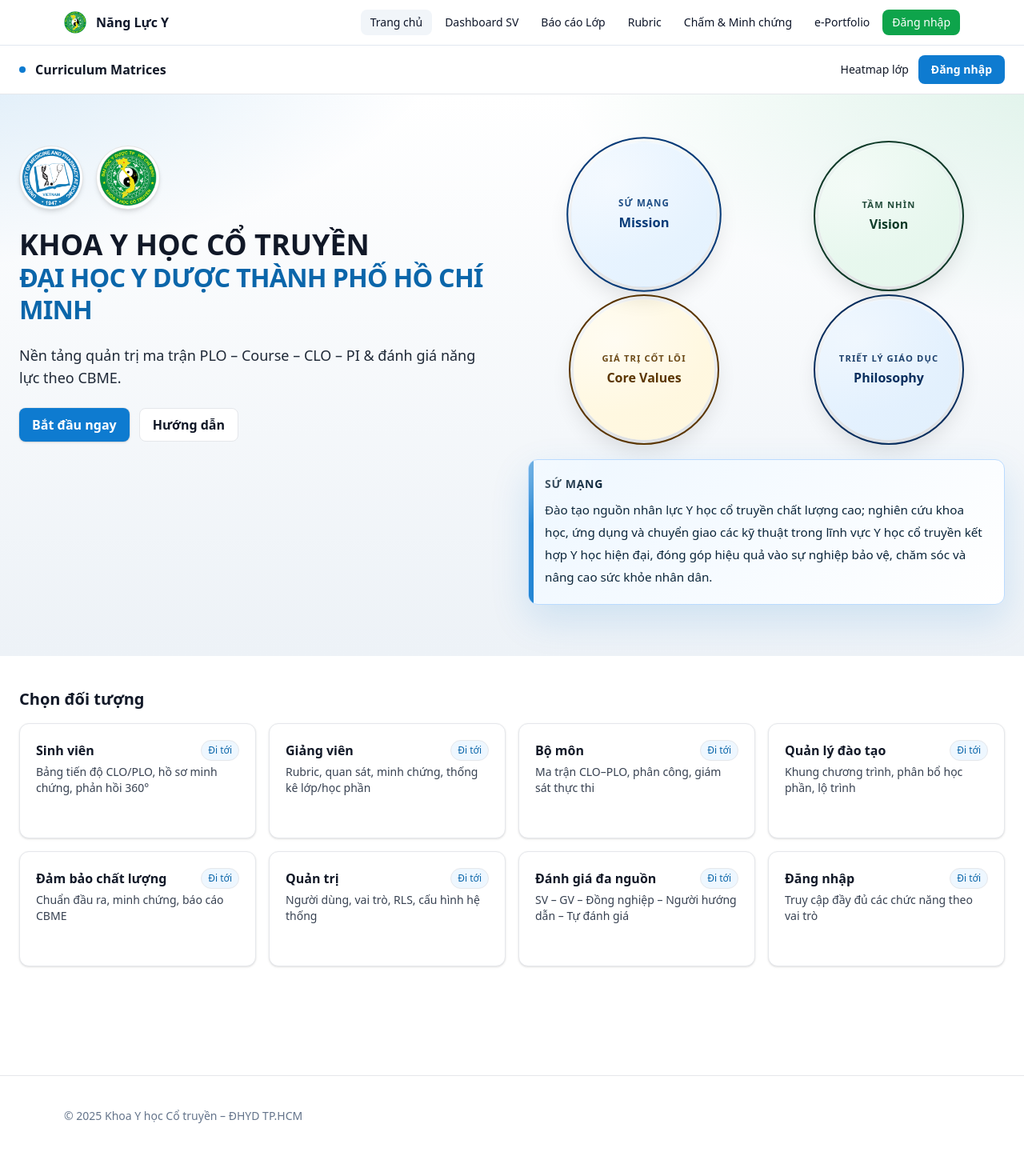
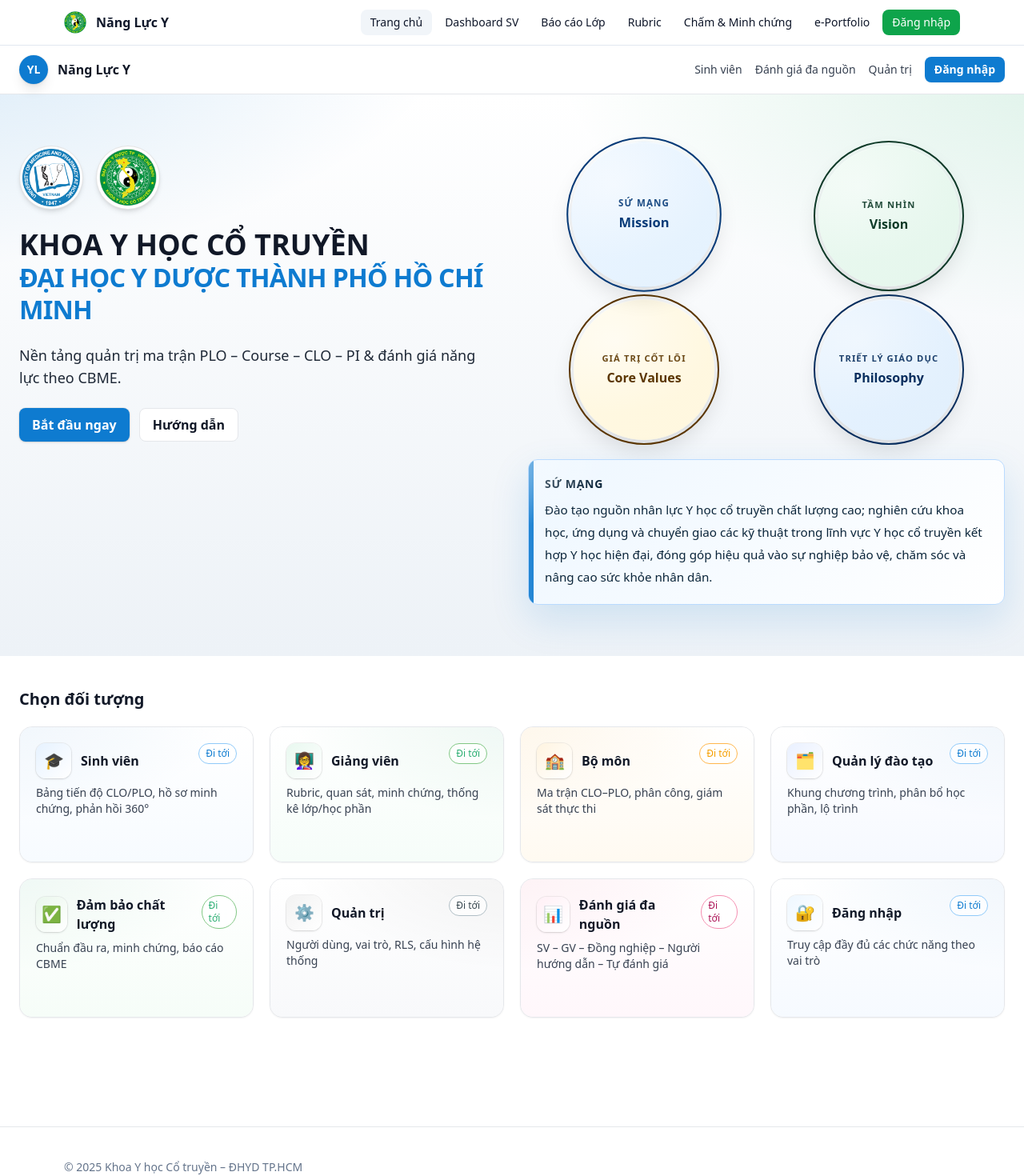
Before and after one commit to vophong90/CBME_Atlas, a Next.js app: page / in a window 1280 px wide. Shown: the top 1470 px of the page at 80% size. Before the commit the page ends 1445 px from the top, so only its background shows below. Built offline with nearby package versions, Linux system fonts and the light colour scheme; no server answers.

Commit message:
Update page.tsx

```diff
--- a/app/page.tsx
+++ b/app/page.tsx
@@ -42,21 +42,28 @@
 
   return (
     <div className="bg-white text-gray-900">
-      {/* NAV (đơn giản, dùng TopNav hiện có nếu bạn muốn thống nhất) */}
-      <header className="sticky top-0 z-40 bg-white border-b border-gray-200">
+      {/* NAV: chỉ còn 1 header, thay menu theo yêu cầu */}
+      <header className="sticky top-0 z-40 bg-white/90 backdrop-blur border-b border-gray-200">
         <nav className="max-w-7xl mx-auto px-4 md:px-6 py-3 flex items-center justify-between">
-          <Link href="/" className="flex items-center gap-3 font-bold">
-            <span className="inline-block w-2 h-2 rounded-full bg-brand-600" />
-            <span>Curriculum Matrices</span>
+          <Link href="/" className="flex items-center gap-3 font-bold text-gray-900">
+            <div className="w-9 h-9 rounded-full bg-[#0E7BD0] grid place-items-center shadow-lg ring-1 ring-black/5">
+              <span className="text-white text-sm">YL</span>
+            </div>
+            <span>Năng Lực Y</span>
           </Link>
-          <div className="flex items-center gap-3">
-            {/* Các lối tắt phổ biến */}
-            <Link href="/class" className="text-sm hover:text-brand-700">
-              Heatmap lớp
+          <div className="flex items-center gap-2 md:gap-4">
+            <Link href="/student" className="text-sm font-medium text-gray-700 hover:text-[#0E7BD0]">
+              Sinh viên
+            </Link>
+            <Link href="/360-eval" className="text-sm font-medium text-gray-700 hover:text-[#0E7BD0]">
+              Đánh giá đa nguồn
+            </Link>
+            <Link href="/admin" className="text-sm font-medium text-gray-700 hover:text-[#0E7BD0]">
+              Quản trị
             </Link>
             <Link
               href="/login"
-              className="inline-flex items-center justify-center rounded-lg px-4 py-2 text-sm font-semibold bg-brand-600 text-white hover:bg-brand-700"
+              className="inline-flex items-center justify-center rounded-lg px-3 py-1.5 text-sm font-semibold bg-[#0E7BD0] text-white hover:bg-[#0b65aa] shadow-sm"
             >
               Đăng nhập
             </Link>
@@ -77,7 +84,6 @@
             {/* Trái */}
             <div className="space-y-6">
               <div className="flex items-center gap-4">
-                {/* Đặt 2 logo vào public/assets/brand/ nếu bạn đã có sẵn; nếu chưa có sẽ hiển thị trống */}
                 <div className="w-20 h-20 rounded-full bg-white border border-black/10 shadow-md grid place-items-center overflow-hidden">
                   <Image
                     src="/assets/brand/logo-ump.png"
@@ -101,7 +107,7 @@
               <h1 className="text-3xl md:text-4xl font-bold leading-tight">
                 KHOA Y HỌC CỔ TRUYỀN
                 <br />
-                <span className="text-brand-700 text-[0.9em] font-semibold tracking-tight">
+                <span className="text-[#0E7BD0] text-[0.9em] font-semibold tracking-tight">
                   ĐẠI HỌC Y DƯỢC THÀNH PHỐ HỒ CHÍ MINH
                 </span>
               </h1>
@@ -112,8 +118,8 @@
 
               <div className="flex flex-wrap gap-3">
                 <Link
-                  className="inline-flex items-center justify-center rounded-lg px-4 py-2 font-bold gap-2 bg-brand-600 text-white hover:bg-brand-700 shadow ring-1 ring-black/5"
-                  href="/class"
+                  className="inline-flex items-center justify-center rounded-lg px-4 py-2 font-bold gap-2 bg-[#0E7BD0] text-white hover:bg-[#0b65aa] shadow ring-1 ring-black/5"
+                  href="/academic-affairs"
                 >
                   Bắt đầu ngay
                 </Link>
@@ -140,17 +146,12 @@
                       'shadow-[0_12px_28px_rgba(0,0,0,.12),_inset_0_1px_0_rgba(255,255,255,.35)]',
                       active === k ? 'translate-y-[-2px] scale-[1.03]' : 'hover:translate-y-[-2px] hover:scale-[1.02]',
                       k === 'mission'
-                        ? 'text-[#073b78] bg-[radial-gradient(120px_90px_at_30%_30%,rgba(255,255,255,.9),rgba(238,247,255,.95))] from-[#BADBFF] to-[#2D8FE8] bg-[length:100%_100%] bg-no-repeat'
-                        : '',
-                      k === 'vision'
-                        ? 'text-[#0e3a28] bg-[radial-gradient(120px_90px_at_30%_30%,rgba(255,255,255,.9),rgba(239,250,243,.95))]'
-                        : '',
-                      k === 'values'
-                        ? 'text-[#5b3600] bg-[radial-gradient(120px_90px_at_30%_30%,rgba(255,255,255,.92),rgba(255,250,232,.96))]'
-                        : '',
-                      k === 'philosophy'
-                        ? 'text-[#082e5e] bg-[radial-gradient(120px_90px_at_30%_30%,rgba(255,255,255,.9),rgba(237,246,255,.95))]'
-                        : '',
+                        ? 'text-[#073b78]'
+                        : k === 'vision'
+                        ? 'text-[#0e3a28]'
+                        : k === 'values'
+                        ? 'text-[#5b3600]'
+                        : 'text-[#082e5e]',
                     ].join(' ')}
                     style={
                       k === 'mission'
@@ -190,11 +191,9 @@
                 />
                 <h3 className="text-sm uppercase tracking-wider font-extrabold">{panel.title}</h3>
                 <p className="mt-2 leading-7 text-[.95rem]">{panel.text}</p>
-                <div className="pointer-events-none absolute inset-0"
-                  style={{
-                    background:
-                      'radial-gradient(400px 220px at -10% 0%, rgba(255,255,255,.55), transparent 40%)',
-                  }}
+                <div
+                  className="pointer-events-none absolute inset-0"
+                  style={{ background: 'radial-gradient(400px 220px at -10% 0%, rgba(255,255,255,.55), transparent 40%)' }}
                 />
               </article>
             </div>
@@ -202,38 +201,46 @@
         </div>
       </section>
 
-      {/* QUICK LINKS THEO ĐỐI TƯỢNG */}
+      {/* QUICK LINKS – làm mới màu sắc, icon & hiệu ứng */}
       <main className="max-w-7xl mx-auto px-4 md:px-6 py-10 space-y-10">
         <section>
-          <div className="flex items-center justify-between mb-4">
-            <h2 className="text-xl font-semibold">Chọn đối tượng</h2>
-          </div>
+          <h2 className="text-xl font-semibold mb-5">Chọn đối tượng</h2>
 
-          <div className="grid md:grid-cols-3 lg:grid-cols-4 gap-4">
-            {[
-              { href: '/student', title: 'Sinh viên', desc: 'Bảng tiến độ CLO/PLO, hồ sơ minh chứng, phản hồi 360°' },
-              { href: '/faculty', title: 'Giảng viên', desc: 'Rubric, quan sát, minh chứng, thống kê lớp/học phần' },
-              { href: '/department', title: 'Bộ môn', desc: 'Ma trận CLO–PLO, phân công, giám sát thực thi' },
-              { href: '/academic-affairs', title: 'Quản lý đào tạo', desc: 'Khung chương trình, phân bổ học phần, lộ trình' },
-              { href: '/qa', title: 'Đảm bảo chất lượng', desc: 'Chuẩn đầu ra, minh chứng, báo cáo CBME' },
-              { href: '/admin', title: 'Quản trị', desc: 'Người dùng, vai trò, RLS, cấu hình hệ thống' },
-              { href: '/360-eval', title: 'Đánh giá đa nguồn', desc: 'SV – GV – Đồng nghiệp – Người hướng dẫn – Tự đánh giá' },
-              { href: '/login', title: 'Đăng nhập', desc: 'Truy cập đầy đủ các chức năng theo vai trò' },
-            ].map((it) => (
+          <div className="grid md:grid-cols-2 lg:grid-cols-4 gap-5">
+            {CARD_ITEMS.map((it) => (
               <Link
                 key={it.href}
                 href={it.href}
-                className="group rounded-xl border border-gray-200 bg-white shadow hover:shadow-lg transition"
+                className="group relative rounded-2xl overflow-hidden border border-gray-200 bg-white shadow-sm hover:shadow-xl transition-all duration-300"
               >
-                <div className="p-5">
-                  <div className="flex items-center justify-between">
-                    <h3 className="font-semibold">{it.title}</h3>
-                    <span className="rounded-full bg-brand-50 text-brand-700 text-xs px-2 py-1 border">
+                {/* nền gradient nhẹ + glow khi hover */}
+                <div
+                  aria-hidden
+                  className="absolute inset-0 opacity-[.9] transition-opacity"
+                  style={{ background: it.bg }}
+                />
+                <div className="absolute -inset-1 rounded-2xl opacity-0 group-hover:opacity-100 transition ring-1 ring-[var(--ring)]"
+                  style={{ ['--ring' as any]: it.ring }} />
+                <div className="relative p-5">
+                  <div className="flex items-start justify-between gap-3">
+                    <div className="flex items-center gap-3">
+                      <div
+                        className="w-11 h-11 rounded-xl grid place-items-center shadow ring-1 ring-black/5"
+                        style={{ background: it.iconBg }}
+                      >
+                        <span className="text-xl">{it.icon}</span>
+                      </div>
+                      <h3 className="font-semibold text-gray-900">{it.title}</h3>
+                    </div>
+                    <span
+                      className="rounded-full text-xs px-2 py-1 border bg-white/70 backdrop-blur group-hover:bg-white transition"
+                      style={{ borderColor: it.badgeBorder, color: it.badgeText }}
+                    >
                       Đi tới
                     </span>
                   </div>
-                  <p className="text-sm text-gray-700 mt-1">{it.desc}</p>
-                  <div className="mt-3 text-brand-700 text-sm opacity-0 group-hover:opacity-100 transition">
+                  <p className="text-sm text-gray-700 mt-2">{it.desc}</p>
+                  <div className="mt-4 text-sm font-medium text-[#0E7BD0] opacity-0 group-hover:opacity-100 translate-y-1 group-hover:translate-y-0 transition">
                     Mở ngay →
                   </div>
                 </div>
@@ -245,3 +252,96 @@
     </div>
   );
 }
+
+/* ---------------- UI data ---------------- */
+
+const CARD_ITEMS = [
+  {
+    href: '/student',
+    title: 'Sinh viên',
+    desc: 'Bảng tiến độ CLO/PLO, hồ sơ minh chứng, phản hồi 360°',
+    icon: '🎓',
+    iconBg: 'linear-gradient(135deg,#E6F2FF,#FFFFFF)',
+    bg: 'radial-gradient(600px 300px at -10% -20%, rgba(14,123,208,.08), transparent 50%), linear-gradient(180deg,#ffffff, #f7fbff)',
+    ring: '#90CAF9',
+    badgeBorder: '#90CAF9',
+    badgeText: '#0E7BD0',
+  },
+  {
+    href: '/faculty',
+    title: 'Giảng viên',
+    desc: 'Rubric, quan sát, minh chứng, thống kê lớp/học phần',
+    icon: '👩‍🏫',
+    iconBg: 'linear-gradient(135deg,#E8F8EF,#FFFFFF)',
+    bg: 'radial-gradient(600px 300px at 110% -20%, rgba(43,174,114,.10), transparent 50%), linear-gradient(180deg,#ffffff,#f6fdf9)',
+    ring: '#A5D6A7',
+    badgeBorder: '#81C784',
+    badgeText: '#2BAE72',
+  },
+  {
+    href: '/department',
+    title: 'Bộ môn',
+    desc: 'Ma trận CLO–PLO, phân công, giám sát thực thi',
+    icon: '🏫',
+    iconBg: 'linear-gradient(135deg,#FFF4E0,#FFFFFF)',
+    bg: 'radial-gradient(600px 300px at -10% -20%, rgba(245,159,0,.10), transparent 50%), linear-gradient(180deg,#ffffff,#fffaf0)',
+    ring: '#FFCC80',
+    badgeBorder: '#FFB74D',
+    badgeText: '#F59F00',
+  },
+  {
+    href: '/academic-affairs',
+    title: 'Quản lý đào tạo',
+    desc: 'Khung chương trình, phân bổ học phần, lộ trình',
+    icon: '🗂️',
+    iconBg: 'linear-gradient(135deg,#E9F0FF,#FFFFFF)',
+    bg: 'radial-gradient(600px 300px at 110% -20%, rgba(14,123,208,.08), transparent 50%), linear-gradient(180deg,#ffffff,#f6f9ff)',
+    ring: '#90CAF9',
+    badgeBorder: '#90CAF9',
+    badgeText: '#0E7BD0',
+  },
+  {
+    href: '/qa',
+    title: 'Đảm bảo chất lượng',
+    desc: 'Chuẩn đầu ra, minh chứng, báo cáo CBME',
+    icon: '✅',
+    iconBg: 'linear-gradient(135deg,#EAF7EC,#FFFFFF)',
+    bg: 'radial-gradient(600px 300px at -10% -20%, rgba(43,174,114,.10), transparent 50%), linear-gradient(180deg,#ffffff,#f6fdf8)',
+    ring: '#A5D6A7',
+    badgeBorder: '#81C784',
+    badgeText: '#2BAE72',
+  },
+  {
+    href: '/admin',
+    title: 'Quản trị',
+    desc: 'Người dùng, vai trò, RLS, cấu hình hệ thống',
+    icon: '⚙️',
+    iconBg: 'linear-gradient(135deg,#F2F2F2,#FFFFFF)',
+    bg: 'radial-gradient(600px 300px at 110% -20%, rgba(0,0,0,.06), transparent 50%), linear-gradient(180deg,#ffffff,#f8f9fb)',
+    ring: '#B0BEC5',
+    badgeBorder: '#B0BEC5',
+    badgeText: '#37474F',
+  },
+  {
+    href: '/360-eval',
+    title: 'Đánh giá đa nguồn',
+    desc: 'SV – GV – Đồng nghiệp – Người hướng dẫn – Tự đánh giá',
+    icon: '📊',
+    iconBg: 'linear-gradient(135deg,#FFF0F6,#FFFFFF)',
+    bg: 'radial-gradient(600px 300px at -10% -20%, rgba(233,30,99,.08), transparent 50%), linear-gradient(180deg,#ffffff,#fff7fb)',
+    ring: '#F8BBD0',
+    badgeBorder: '#F48FB1',
+    badgeText: '#AD1457',
+  },
+  {
+    href: '/login',
+    title: 'Đăng nhập',
+    desc: 'Truy cập đầy đủ các chức năng theo vai trò',
+    icon: '🔐',
+    iconBg: 'linear-gradient(135deg,#EEF7FF,#FFFFFF)',
+    bg: 'radial-gradient(600px 300px at 110% -20%, rgba(14,123,208,.08), transparent 50%), linear-gradient(180deg,#ffffff,#f6faff)',
+    ring: '#90CAF9',
+    badgeBorder: '#90CAF9',
+    badgeText: '#0E7BD0',
+  },
+];
```
